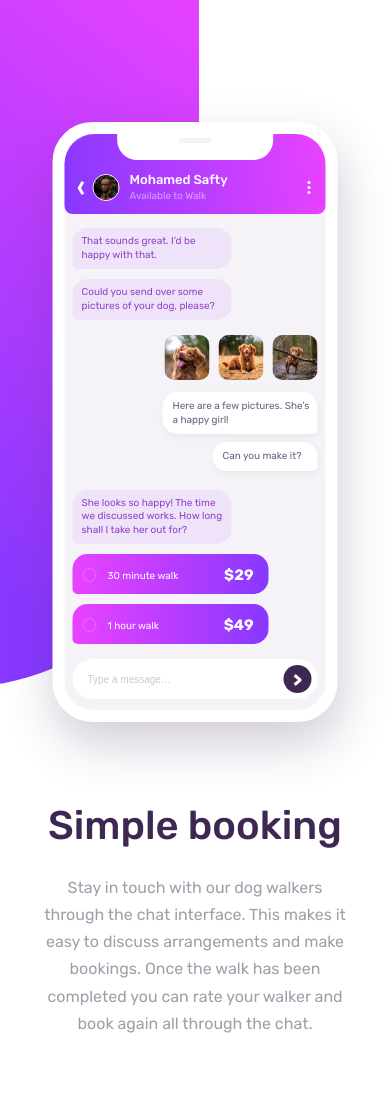
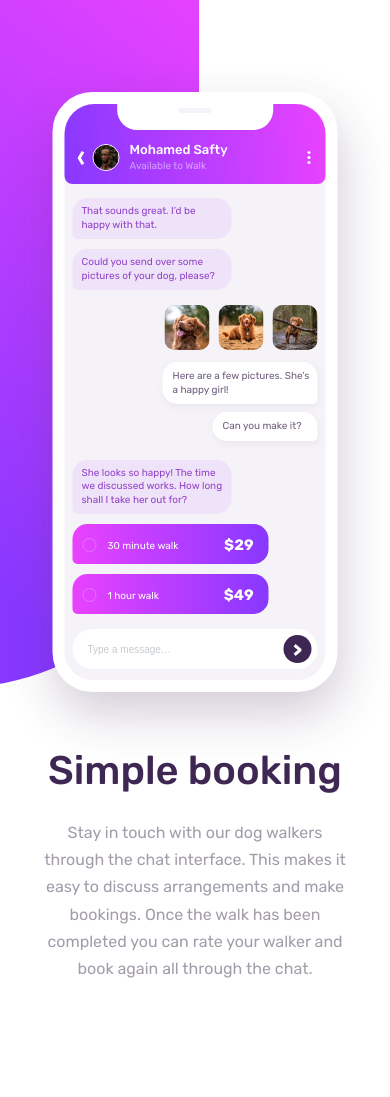
Before and after one commit to me-safty/mobile-design-by-css, a plain HTML site: page index.html in a window 390 px wide. After the commit the page ends 1043 px from the top, so only its background shows below. Drawn offline with Linux system fonts and the light colour scheme.

Commit message:
solve mobile previwe

```diff
--- a/css/styles.css
+++ b/css/styles.css
@@ -313,10 +313,10 @@ body {
   color: var(--paragraph);
   font-size: 18px;
 }
-@media (max-width : 768px) {
+@media (max-width: 768px) {
   .mobile {
     left: 50%;
-    transform: translate(-50%, -50%);
+    transform: translate(-50%, -55%);
   }
   .box-gradi {
     left: -242px;
@@ -324,12 +324,12 @@ body {
     top: -30px;
   }
   .content {
-    left: 50%;
-    transform: translateX(-50%);
     width: 310px;
     text-align: center;
-    top: 95%;
     padding-bottom: 60px;
+    position: unset;
+    margin: auto;
+    margin-top: 295px;
   }
   .content p {
     font-size: 16px;
```
